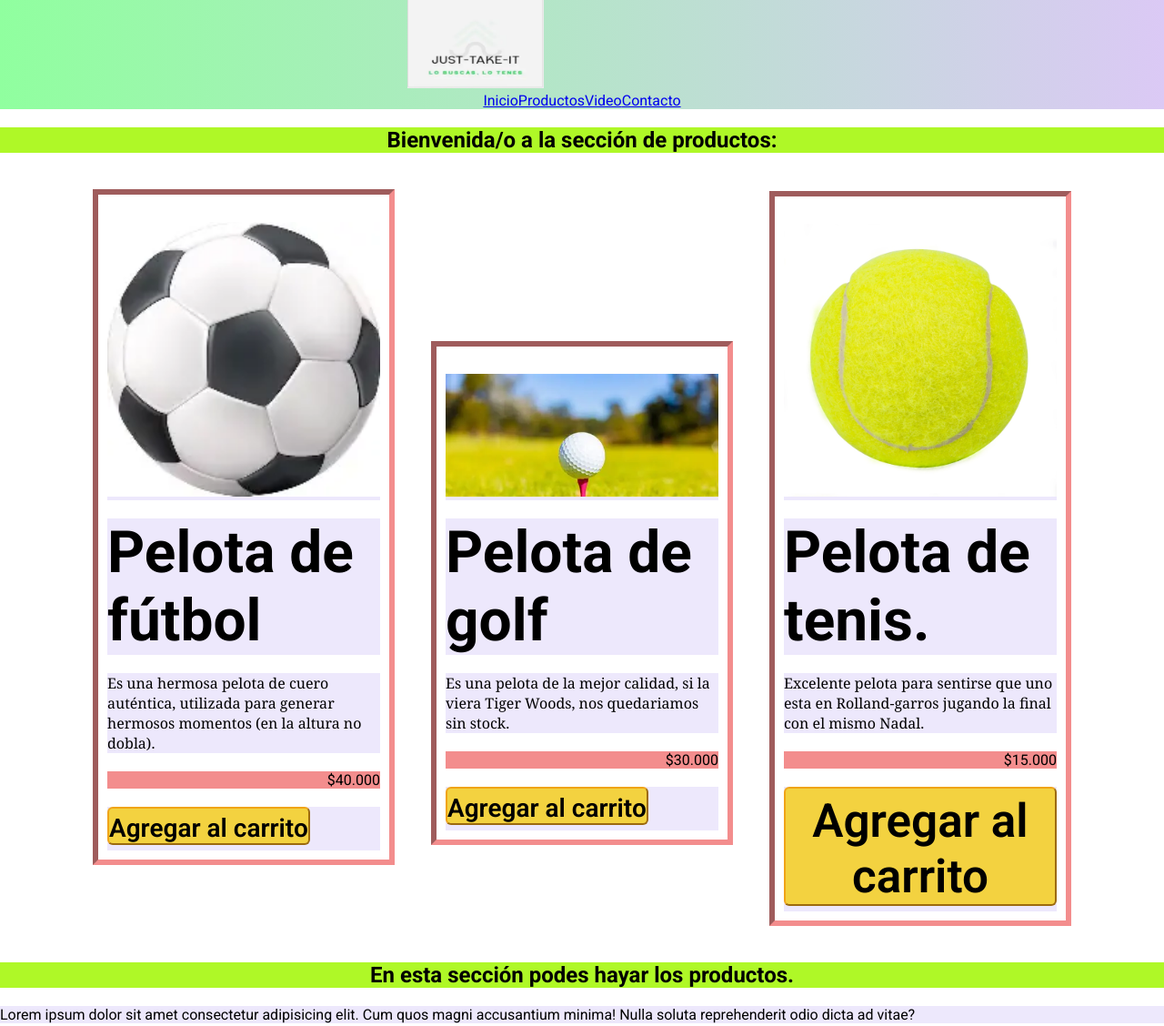
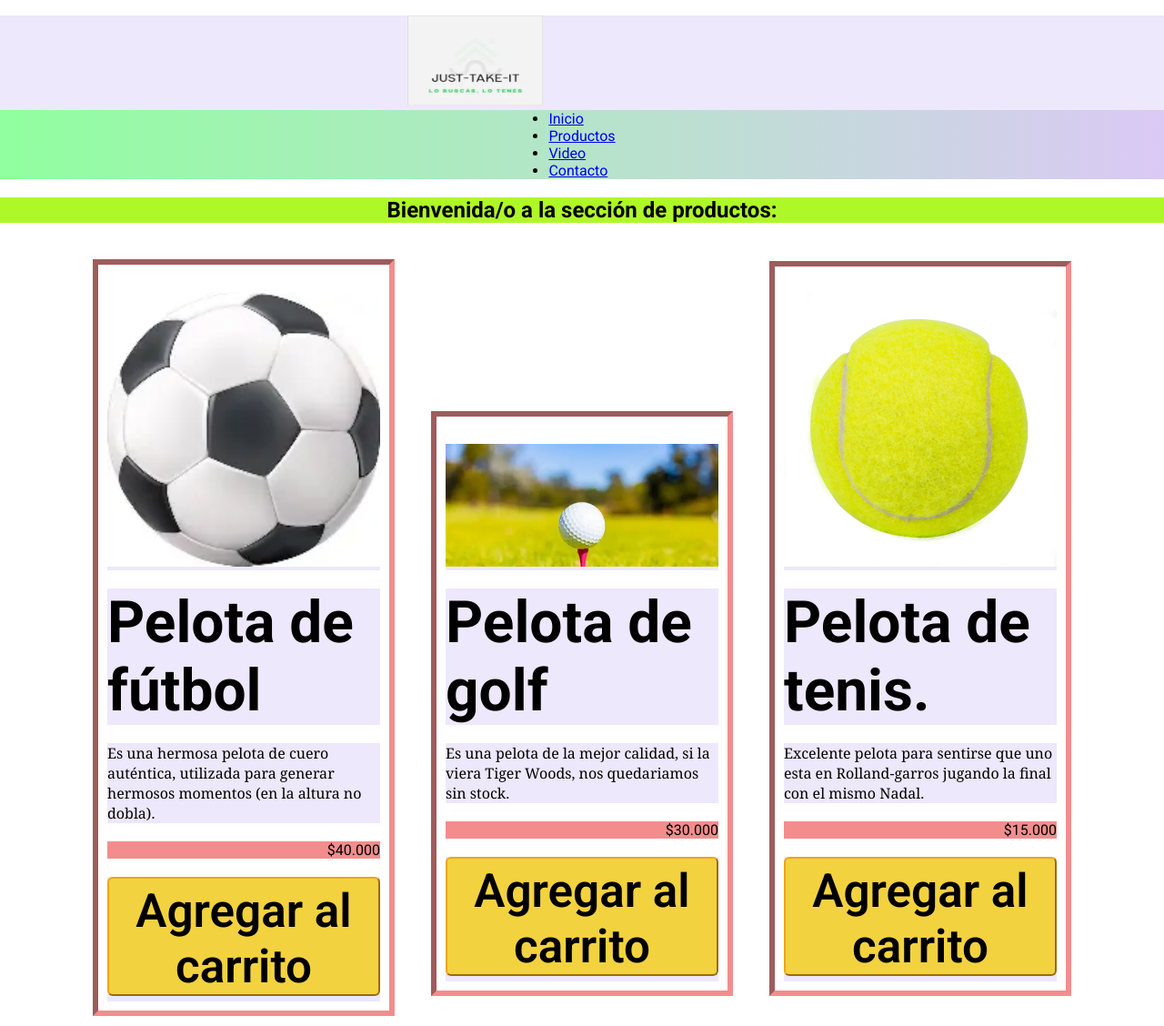
Before and after one commit to efileonardo-creator/cursoHTML, a plain HTML site: page index.html in a window 1280 px wide. Shown: the part 50-1178 px from the top of the page at 91% size. Drawn offline with nearby package versions, Linux system fonts and the light colour scheme.

Commit message:
CCS ajustado dentro de la pagina
Se definio el centrado de la pagina y tamaño de las fuentes para que encaje en la pagina.

```diff
--- a/index.html
+++ b/index.html
@@ -10,13 +10,19 @@
 <body>
     <h1 id="inicio">Talento Lab</h1>
     <header>
-        <img id= "logo" src="./media/logo.webp" alt="Logo de Talentolab" width="150" height="100">
+        <p><img id= "logo" src="./media/logo.webp" alt="Logo de Talentolab" width="150" height="100">
+        </p>
         <nav>
-            <a href="#inicio">Inicio</a>
-            <a href="#productos">Productos</a>
-            <a href="#video"> Video</a>
-            <a href="#contacto">Contacto</a>
-
+            <ul>
+                <li><a href="#inicio">Inicio</a>
+                </li>
+                <li><a href="#productos">Productos</a>
+                </li>
+                <li><a href="#video"> Video</a>
+                </li>
+                <li><a href="#contacto">Contacto</a>
+                </li>
+            </ul>
         </nav>
     </header>
 
@@ -33,14 +39,14 @@
                 <p class="name">Pelota de fútbol</p>
                 <p class="descripcion">Es una hermosa pelota de cuero auténtica, utilizada para generar hermosos momentos (en la altura no dobla).</p>
                 <p class="precio">$40.000</p>
-                <p><button>Agregar al carrito</button></p>
+                <p><button class="agregaCarrito">Agregar al carrito</button></p>
             </article>
             <article class="box">
                 <p><img class="item" src="./media/golf.webp" alt="pelota de futbol" ></p>
                 <p class="name">Pelota de golf</p>
                 <p class="descripcion">Es una pelota de la mejor calidad, si la viera Tiger Woods, nos quedariamos sin stock. </p>
                 <p class="precio">$30.000</p>
-                <p><button>Agregar al carrito</button></p>
+                <p><button class="agregaCarrito">Agregar al carrito</button></p>
             </article>
             <article class="box">
                 <p><img class="item" src="./media/Tenis.webp" alt="pelota de futbol" width="200" height="200" ></p>
```
